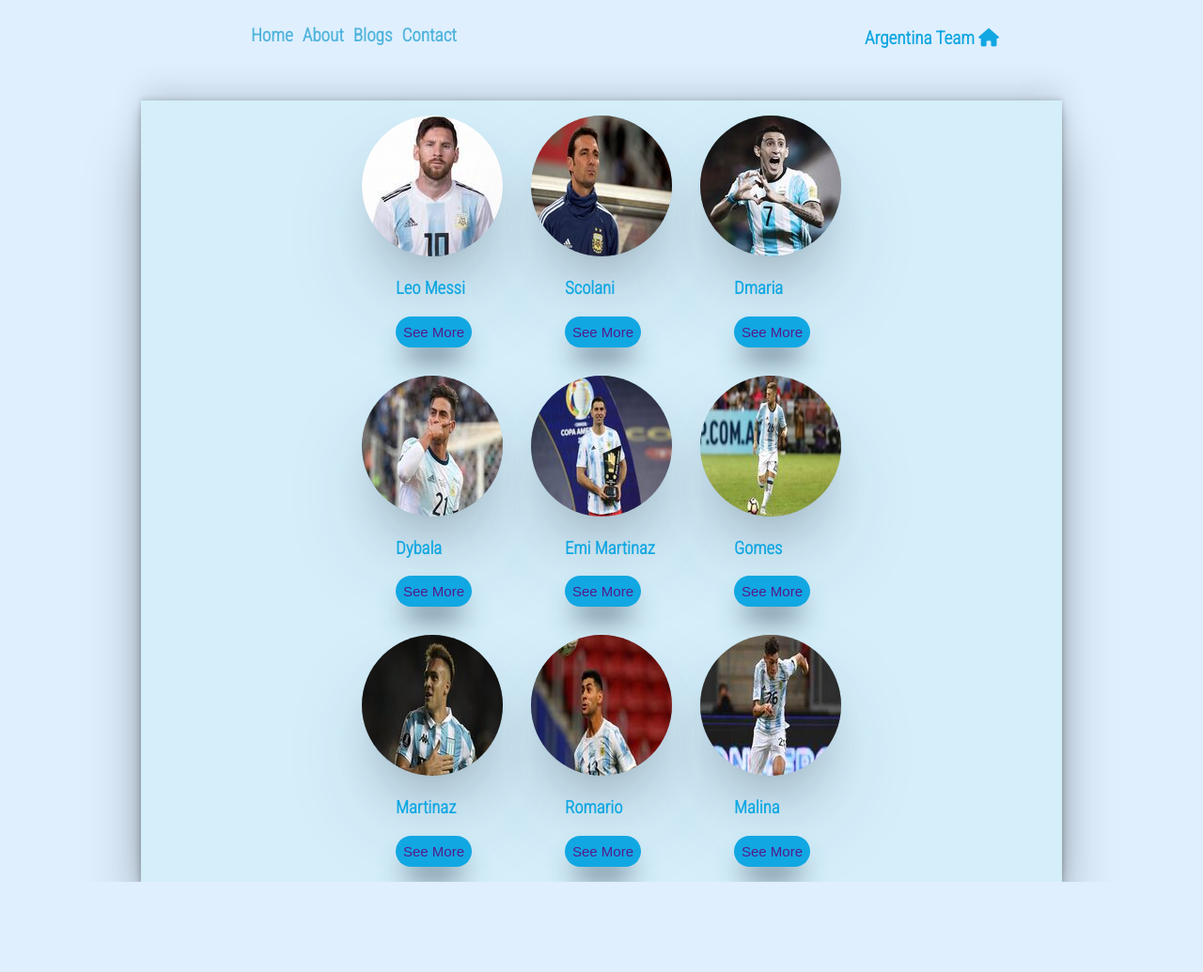
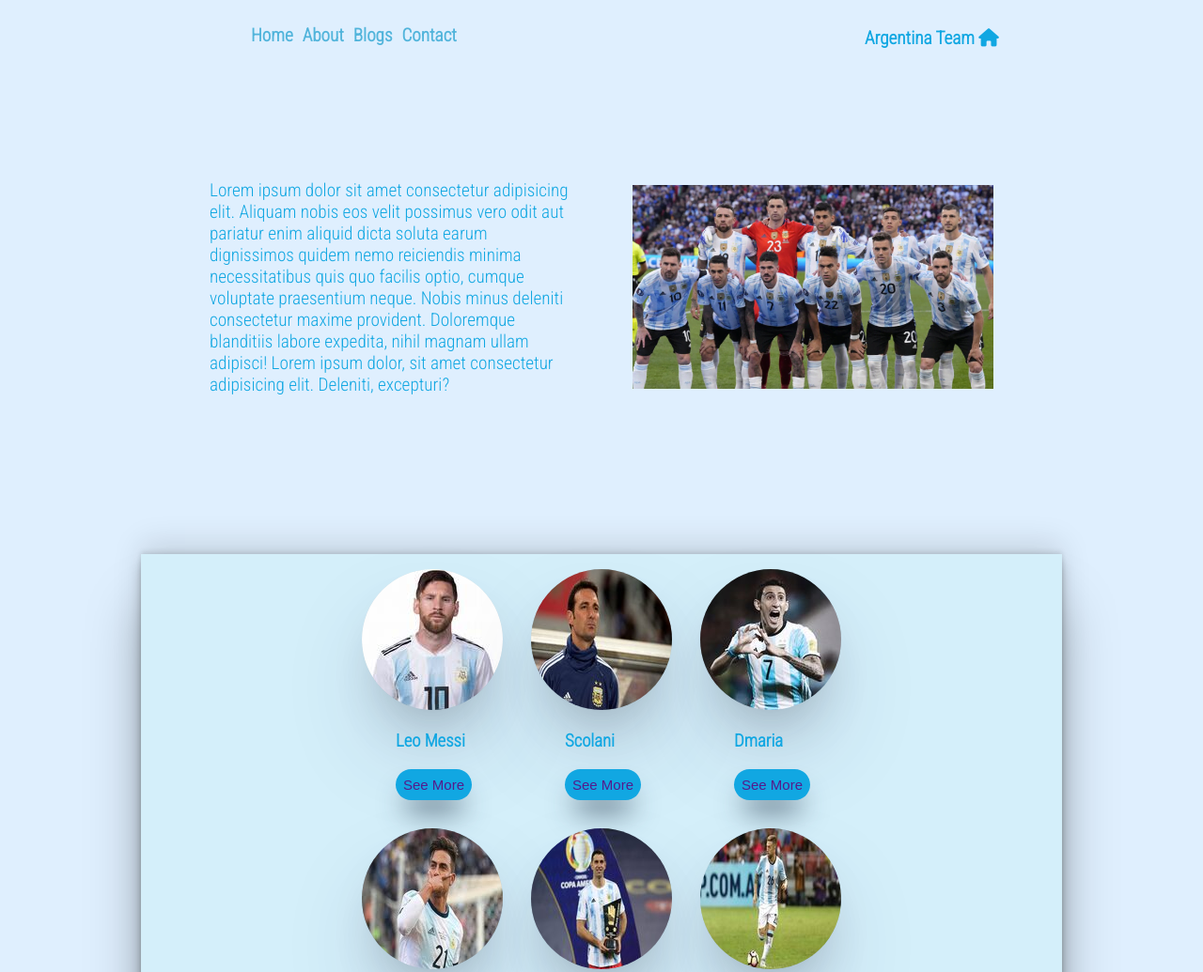
Before and after one commit to Irfananik/HTML_CSS_Single_Page_Site-2023-, a plain HTML site: page index.html in a window 1280 px wide. Shown: the top 1035 px of the page at 94% size. Before the commit the page ends 939 px from the top, so only its background shows below. Drawn offline with Linux system fonts and the light colour scheme.

Commit message:
banner and players part done

```diff
--- a/index.html
+++ b/index.html
@@ -19,9 +19,17 @@
                 <li><a href="">Blogs</a></li>
                 <li><a href="">Contact</a></li>
             </ul>
+            <div class="header-right">
+                <p class="global-color">Argentina Team <i class="fas fa-home"></i></p>
+            </div>
         </nav>
-        <div class="header-right">
-            <p class="global-color">Argentina Team <i class="fas fa-home"></i></p>
+        <div class="banner">
+            <div class="banner-paragraph">
+                <p class="global-color">Lorem ipsum dolor sit amet consectetur adipisicing elit. Aliquam nobis eos velit possimus vero odit aut pariatur enim aliquid dicta soluta earum dignissimos quidem nemo reiciendis minima necessitatibus quis quo facilis optio, cumque voluptate praesentium neque. Nobis minus deleniti consectetur maxime provident. Doloremque blanditiis labore expedita, nihil magnam ullam adipisci! Lorem ipsum dolor, sit amet consectetur adipisicing elit. Deleniti, excepturi?</p>
+            </div>
+            <div class="banner-photo">
+                <img src="images/Hole_Team.png" alt="">
+            </div>
         </div>
     </header>
     <main>
--- a/style.css
+++ b/style.css
@@ -13,7 +13,7 @@ body{
 }
 
 /* header style */
-header{
+nav{
     display: flex;
     justify-content: space-around;
     margin-top: 10px;
@@ -36,6 +36,28 @@ nav ul li a{
     font-size:1.2em;
     font-weight: bold;
 }
+.banner{
+    display: flex;
+    justify-content: center;
+    margin-top: 100px;
+}
+.banner-paragraph{
+    display: flex;
+    align-items: center;
+    width: 30%;
+    margin-right: 30px;
+    font-size: 1.2em;
+    text-align: left;
+}
+.banner-photo{
+    width: 30%;
+    display: flex;
+    align-items: center;
+    margin-left: 36px;
+}
+.banner-photo img{
+    width: 100%;
+}
 main{
     display: flex;
     justify-content: center;
@@ -43,7 +65,7 @@ main{
 
 /* players informations */
 .container{
-    margin-top: 36px;
+    margin-top: 150px;
     width: 980px;
     background-color: rgb(212, 239, 250);
     display: flex;
```
Also changed, not shown: 1 other file.
